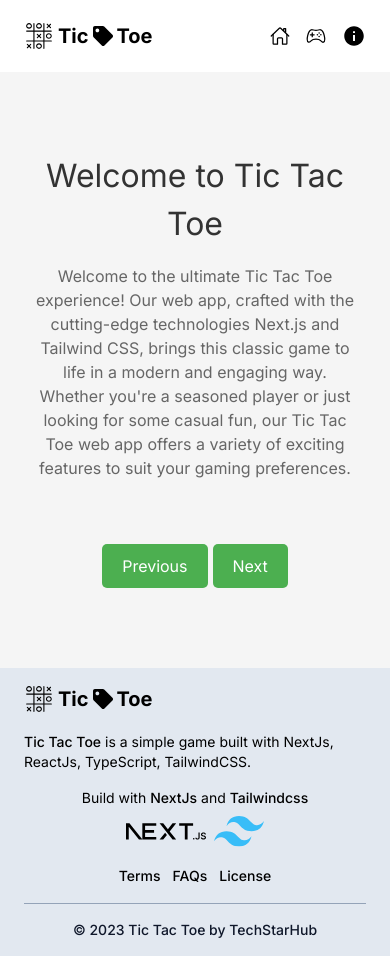
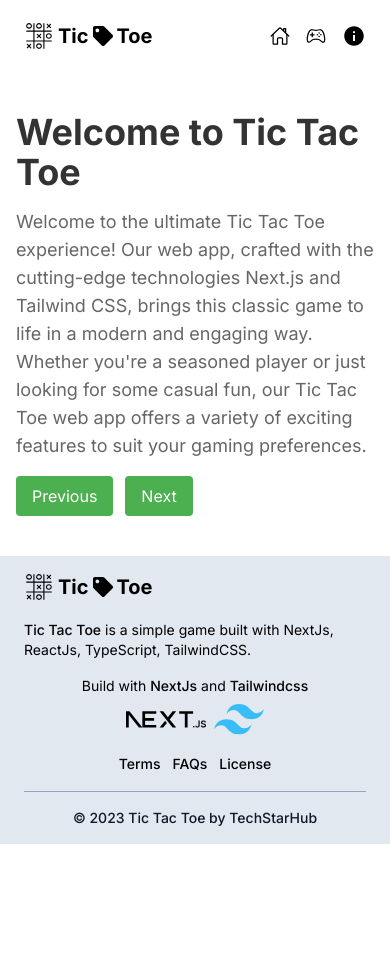
Before and after one commit to TechStarHub/tic-tac-toe, a Next.js app: page /about in a window 390 px wide. After the commit the page ends 844 px from the top, so only its background shows below. Built offline with nearby package versions, Linux system fonts and the light colour scheme.

Commit message:
[refactor(css)]: Css file removed, tailwindcss added in About

```diff
--- a/src/app/about/page.tsx
+++ b/src/app/about/page.tsx
@@ -1,8 +1,9 @@
-import Aboutpage from "@/components/About/About";
+import Aboutpage from '@/components/About/About';
+
 export default function About() {
   return (
     <div className="">
-      <Aboutpage/>
+      <Aboutpage />
     </div>
   );
 }
--- a/src/components/About/About.tsx
+++ b/src/components/About/About.tsx
@@ -1,71 +1,75 @@
-"use client"
-import React, { useState } from "react";
-import "../../css/About.css"
+'use client';
+import React, { useState } from 'react';
+
 const About = () => {
   const [step, setStep] = useState(0);
 
   const content = [
     {
-      title: "Welcome to Tic Tac Toe",
+      title: 'Welcome to Tic Tac Toe',
       description:
         "Welcome to the ultimate Tic Tac Toe experience! Our web app, crafted with the cutting-edge technologies Next.js and Tailwind CSS, brings this classic game to life in a modern and engaging way. Whether you're a seasoned player or just looking for some casual fun, our Tic Tac Toe web app offers a variety of exciting features to suit your gaming preferences.",
     },
     {
-      title: "Game Features",
-      description: "    ",
-    },
-    {
-      title: "Play Against AI:",
+      title: 'Play Against AI:',
       description:
         "Challenge yourself against our advanced AI algorithm that adapts to your skill level. Whether you're a beginner or a Tic Tac Toe master, the AI provides a challenging and enjoyable gaming experience.",
     },
     {
-      title: "Two-Player Mode:",
+      title: 'Two-Player Mode:',
       description:
-        "Grab a friend or family member and go head-to-head in our two-player mode. The classic showdown takes on a new digital twist as you compete for victory on the virtual game board.",
+        'Grab a friend or family member and go head-to-head in our two-player mode. The classic showdown takes on a new digital twist as you compete for victory on the virtual game board.',
     },
     {
-      title: " Create Playroom:",
+      title: ' Create Playroom:',
       description:
-        "Feeling social? Create your own playroom and invite friends to join you for a game. With just a click, you can generate a unique link to share and let others seamlessly connect to your playroom.",
+        'Feeling social? Create your own playroom and invite friends to join you for a game. With just a click, you can generate a unique link to share and let others seamlessly connect to your playroom.',
     },
     {
-      title: "Shareable Links",
+      title: 'Shareable Links',
       description:
         "   Easily share your playroom link with friends, family, or anyone you want to challenge. It's a hassle-free way to connect and enjoy a game of Tic Tac Toe together, no matter where you are.",
     },
     {
-      title: "Next.js & Tailwind CSS:",
+      title: 'Next.js & Tailwind CSS:',
       description:
-        "   Our web app is built on the robust Next.js framework, ensuring a smooth and responsive user experience. The sleek and modern design is powered by Tailwind CSS, providing a visually appealing and user-friendly interface",
+        '   Our web app is built on the robust Next.js framework, ensuring a smooth and responsive user experience. The sleek and modern design is powered by Tailwind CSS, providing a visually appealing and user-friendly interface',
     },
   ];
 
   const handleClick = () => {
-
     setStep((step + 1) % content.length);
   };
-  const handleclick1=()=>{
-    if ( step==0 ){
-        return (step+1)
+  const handleclick1 = () => {
+    if (step == 0) {
+      return step + 1;
     }
-
-    setStep(step-1);
-  }
+    setStep(step - 1);
+  };
 
   return (
-    <div className="about-container">
-      <div className="about-content">
-        <h1 className="title">{content[step].title}</h1>
-        <p className="description">{content[step].description}</p>
-          <button className="previous-button" onClick={handleclick1} >
-          Previous
-        </button>
-        <button className="next-button" onClick={handleClick}>
-          Next
-        </button>
-
-
+    <div className="w-full h-full flex px-4 py-8 md:px-8">
+      <div className="max-w-[1200px] w-full mx-auto">
+        <h1 className="text-4xl font-bold text-[#333]">
+          {content[step].title}
+        </h1>
+        <p className="text-lg mt-4 leading-7 text-[#666]">
+          {content[step].description}
+        </p>
+        <div className="flex gap-3 mt-4">
+          <button
+            className="bg-[#4caf50] px-4 py-2 rounded text-white hover:bg-[#3e8e41] transition-all duration-300"
+            onClick={handleclick1}
+          >
+            Previous
+          </button>
+          <button
+            className="bg-[#4caf50] px-4 py-2 rounded text-white hover:bg-[#3e8e41] transition-all duration-300"
+            onClick={handleClick}
+          >
+            Next
+          </button>
+        </div>
       </div>
     </div>
   );
--- a/src/css/About.css
+++ /dev/null
@@ -1,93 +0,0 @@
-.about-container {
-  display: flex;
-  justify-content: space-between;
-  align-items: center;
-  padding: 5rem 2rem;
-  background-color: #f5f5f5;
-}
-
-.about-content {
-  width: 50%;
-  margin-right: 3rem;
-}
-
-.about-image {
-  width: 40%;
-}
-
-.about-image img {
-  width: 100%;
-  height: auto;
-}
-
-.title {
-  font-size: 2.5rem;
-  margin-bottom: 1rem;
-  color: #333;
-}
-
-.description {
-  font-size: 1.1rem;
-  line-height: 1.5;
-  margin-bottom: 2rem;
-  color: #666;
-}
-
-.next-button {
-  background-color: #4caf50;
-  color: white;
-  padding: 10px 20px;
-   margin-left: 5px;
-  border: none;
-  border-radius: 5px;
-  cursor: pointer;
-  transition: background-color 0.3s ease;
-}
-.previous-button {
-  background-color: #4caf50;
-  color: white;
-  padding: 10px 20px;
-  padding-left: 4;
-
-  border: none;
-  border-radius: 5px;
-  cursor: pointer;
-  transition: background-color 0.3s ease;
-}
-
-.next-button:hover {
-  background-color: #3e8e41;
-}
-.previous-button:hover {
-  background-color: #3e8e41;
-}
-
-@media (max-width: 768px) {
-  .about-container {
-    flex-direction: column;
-    align-items: center;
-  }
-
-  .about-content {
-    width: 100%;
-    margin-right: 0;
-    text-align: center;
-  }
-
-
-
-  .title {
-    font-size: 2rem;
-  }
-
-  .description {
-    font-size: 1rem;
-  }
-
-  .next-button {
-    margin-top: 2rem;
-  }
-  .previous-button {
-    margin-top: 2rem;
-  }
-}
```
